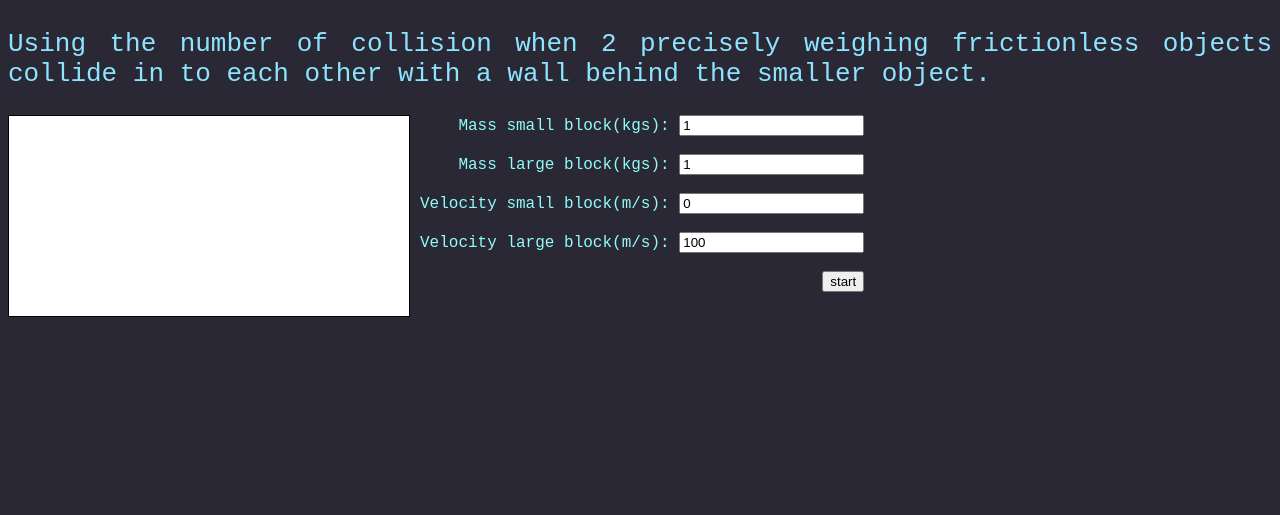
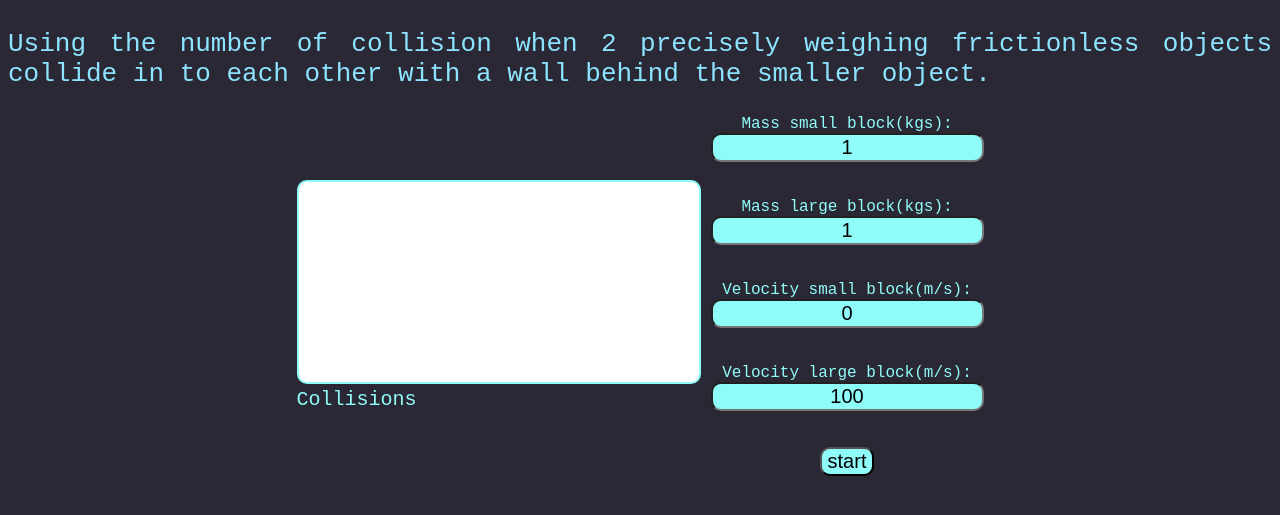
Before and after one commit to KishiKyle/KishiKyle.github.io, a plain HTML site: page index.html in a window 1280 px wide. Shown: the part 91-606 px from the top of the page. Drawn offline with Linux system fonts and the light colour scheme.

```diff
--- a/Style.css
+++ b/Style.css
@@ -32,12 +32,15 @@ h1 {
 }
 
 canvas {
-  border: 1px solid black;
+  border: 2px solid #90fcf9;
+  border-radius: 10px;
   background-color: rgb(255, 255, 255);
 }
 
 #display {
   display: flex;
+  align-items: center;
+  justify-content: center;
 }
 
 #simInputs {
@@ -48,5 +51,33 @@ canvas {
 
   display: flex;
   flex-direction: column;
-  align-items: flex-end;
+  /* align-items: flex-end; */
+  text-align: center;
 }
+
+#simInput {
+  display: flex;
+  flex-direction: column;
+}
+
+#simInputs input {
+  border-radius: 10px;
+  background-color: #90fcf9;
+  font-size: 20px;
+  text-align: center;
+}
+
+.outputText {
+  color: #90fcf9;
+  font-size: 20px;
+  font-family: monospace;
+}
+
+@media (max-width: 700px) {
+  #display {
+    display: flex;
+    align-items: center;
+    justify-content: center;
+    flex-direction: column;
+  }
+}
--- a/index.html
+++ b/index.html
@@ -17,28 +17,31 @@
             wall behind the smaller object.</p>
     </div>
     <div id="display">
-        <canvas id="tutorialCanvas" width="400" height="200"></canvas>
+        <div>
+            <canvas id="tutorialCanvas" width="400" height="200"></canvas>
+        <div id="collisionsOutput" class="outputText">Collisions</div>
+    </div>
+
         <div id="simInputs">
-            <div>
+            <div id="simInput">
                 <label for="mSmall">Mass small block(kgs):</label>
                 <input type="text" id="mSmall" name="mSmall" value="1"><br><br>
             </div>
-            <div>
+            <div id="simInput">
                 <label for="mLarge">Mass large block(kgs):</label>
                 <input type="text" id="mLarge" name="mLarge" value="1"><br><br>
             </div>
-            <div>
+            <div id="simInput">
                 <label for="vSmall">Velocity small block(m/s):</label>
                 <input type="text" id="vSmall" name="vSmall" value="0"><br><br>
             </div>
-            <div>
+            <div id="simInput">
                 <label for="vLarge">Velocity large block(m/s):</label>
                 <input type="text" id="vLarge" name="vLarge" value="100"><br><br>
             </div>
             <div><input id="start" type="button" value="start" onclick="init();" /></div>
         </div>
     </div>
-    <div id="collisionsOutput"> </div>
     <script src="app.js"></script>
 </body>
 
```
